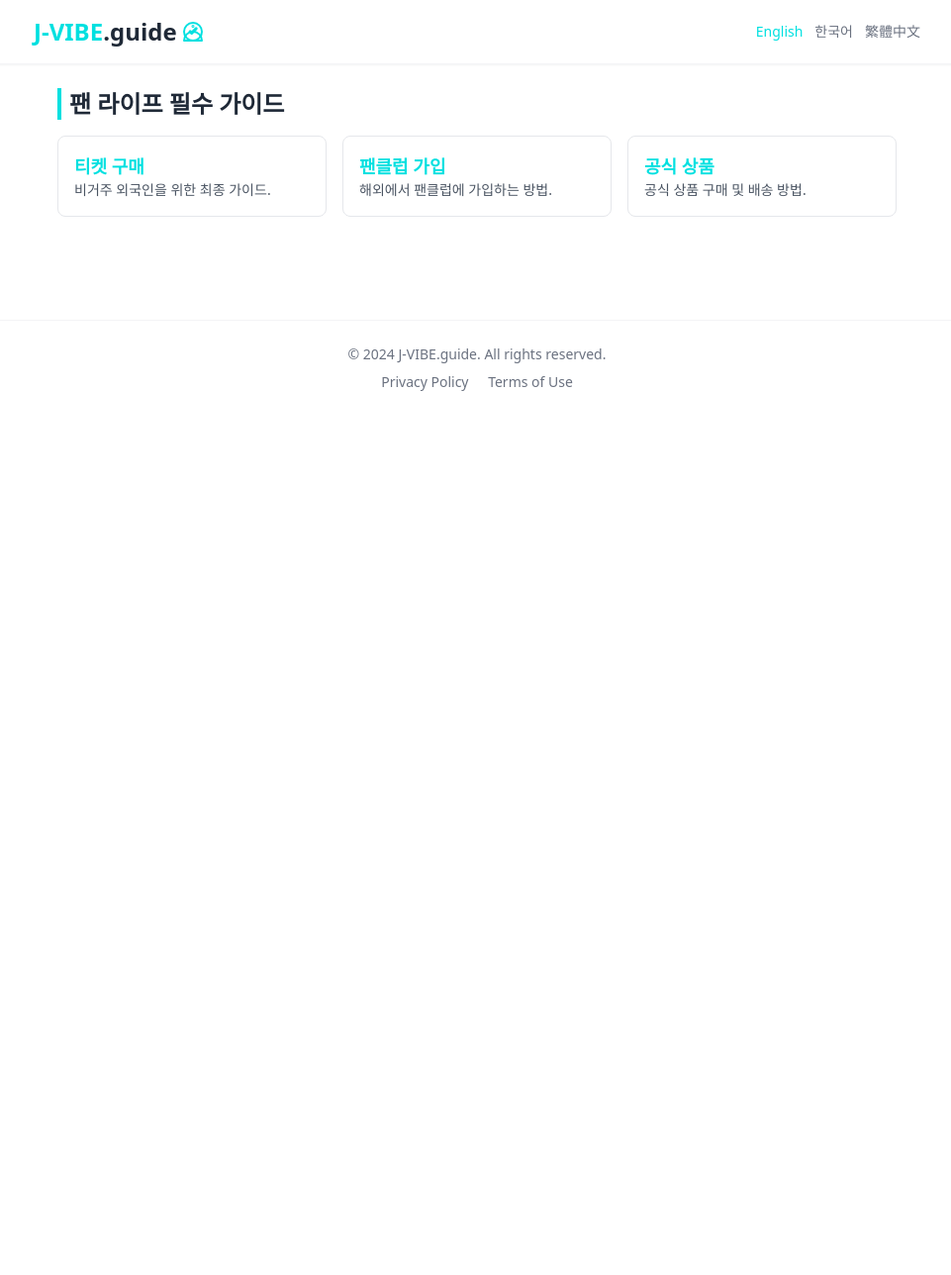
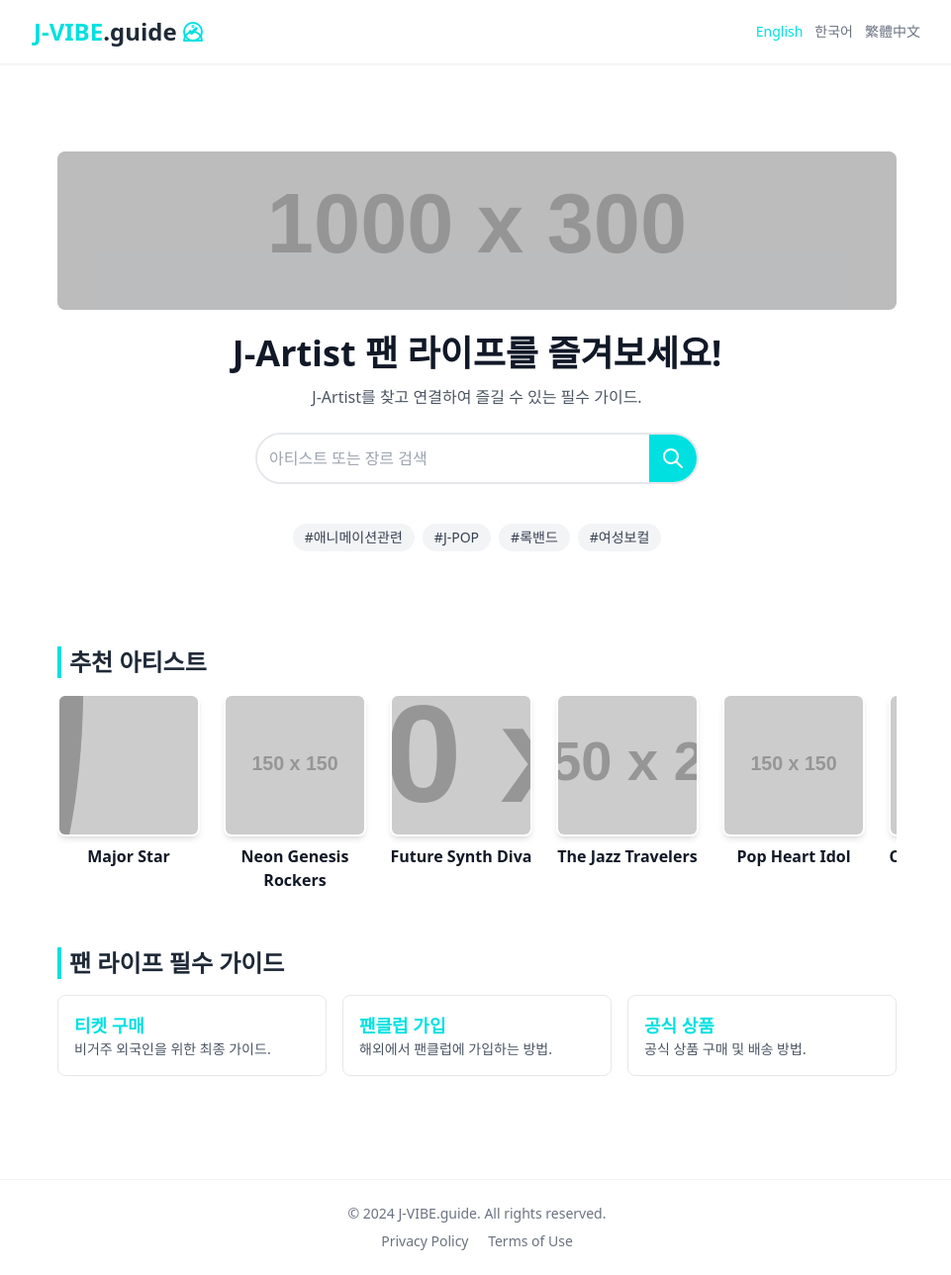
Before and after one commit to macyamasho-ux/j-vibe-guide, a Jekyll site: the page built from index-ko.html, in a window 1280 px wide and 1288 px high. Shown: the whole window at 99% size, without its empty margins (158-1119 px from the left). Built offline with Jekyll 4.4.1, drawn with Linux system fonts in a browser that asks for light colours; nearby versions of some CDN libraries.

Commit message:
Update index-ko.html

```diff
--- a/index-ko.html
+++ b/index-ko.html
@@ -3,10 +3,83 @@
 title: 홈
 ---
 
+<section class="hero text-center py-10 md:py-16 bg-white">
+    <div class="h-40 bg-gray-200 mb-6 rounded-lg overflow-hidden flex items-center justify-center relative">
+        <img src="https://via.placeholder.com/1000x300/e0ffff/000000?text=J-Artist+Live+Scene+Image" alt="Live Concert" class="w-full h-full object-cover opacity-80">
+        <div class="absolute inset-0 bg-black/10"></div>
+    </div>
+
+    <h1 class="text-4xl font-extrabold mb-3 text-gray-900">
+        J-Artist 팬 라이프를 즐겨보세요!
+    </h1>
+    <p class="text-gray-600 mb-6 max-w-lg mx-auto">J-Artist를 찾고 연결하여 즐길 수 있는 필수 가이드.</p>
+
+    <form class="mb-8 max-w-md mx-auto">
+        <div class="flex items-center border-2 border-gray-200 rounded-full overflow-hidden focus-within:border-deep-cyan transition duration-200">
+            <input type="search" placeholder="아티스트 또는 장르 검색" class="w-full p-3 text-gray-700 outline-none">
+            <button type="submit" class="bg-deep-cyan hover:bg-deep-cyan-dark p-3 text-white transition duration-150">
+                <svg xmlns="http://www.w3.org/2000/svg" class="h-6 w-6" fill="none" viewBox="0 0 24 24" stroke="currentColor" stroke-width="2">
+                    <path stroke-linecap="round" stroke-linejoin="round" d="M21 21l-6-6m2-5a7 7 0 11-14 0 7 7 0 0114 0z" />
+                </svg>
+            </button>
+        </div>
+    </form>
+
+    <div class="flex flex-wrap justify-center space-x-2 mb-8">
+        <a href="#" class="text-sm bg-gray-100 text-gray-700 py-1 px-3 rounded-full hover:bg-deep-cyan hover:text-white transition duration-150 mt-2">#애니메이션관련</a>
+        <a href="#" class="text-sm bg-gray-100 text-gray-700 py-1 px-3 rounded-full hover:bg-deep-cyan hover:text-white transition duration-150 mt-2">#J-POP</a>
+        <a href="#" class="text-sm bg-gray-100 text-gray-700 py-1 px-3 rounded-full hover:bg-deep-cyan hover:text-white transition duration-150 mt-2">#록밴드</a>
+        <a href="#" class="text-sm bg-gray-100 text-gray-700 py-1 px-3 rounded-full hover:bg-deep-cyan hover:text-white transition duration-150 mt-2">#여성보컬</a>
+    </div>
+</section>
+
+<section class="mb-10">
+    <h2 class="text-2xl font-bold mb-4 border-l-4 border-deep-cyan pl-2">추천 아티스트</h2>
+
+    <div class="flex space-x-6 overflow-x-auto pb-4 featured-scroll">
+
+        <a href="/j-vibe-guide/artists/major-star.html" class="w-36 flex-shrink-0 text-center group">
+            <img src="https://via.placeholder.com/150/00e0e0/000000?text=STAR1" alt="Major Star" class="w-36 h-36 rounded-lg mx-auto mb-2 object-cover border-2 border-transparent group-hover:border-deep-cyan transition duration-150 shadow-md">
+            <h3 class="text-base font-semibold text-gray-900 group-hover:text-deep-cyan">Major Star</h3>
+        </a>
+
+        <a href="/j-vibe-guide/artists/major-star-2.html" class="w-36 flex-shrink-0 text-center group">
+            <img src="https://via.placeholder.com/150/ff4500/FFFFFF?text=ROCK" alt="Neon Genesis Rockers" class="w-36 h-36 rounded-lg mx-auto mb-2 object-cover border-2 border-transparent group-hover:border-deep-cyan transition duration-150 shadow-md">
+            <h3 class="text-base font-semibold text-gray-900 group-hover:text-deep-cyan">Neon Genesis Rockers</h3>
+        </a>
+
+        <a href="/j-vibe-guide/artists/major-star-3.html" class="w-36 flex-shrink-0 text-center group">
+            <img src="https://via.placeholder.com/150/8a2be2/FFFFFF?text=SYNTH" alt="Future Synth Diva" class="w-36 h-36 rounded-lg mx-auto mb-2 object-cover border-2 border-transparent group-hover:border-deep-cyan transition duration-150 shadow-md">
+            <h3 class="text-base font-semibold text-gray-900 group-hover:text-deep-cyan">Future Synth Diva</h3>
+        </a>
+
+        <a href="/j-vibe-guide/artists/major-star-4.html" class="w-36 flex-shrink-0 text-center group">
+            <img src="https://via.placeholder.com/150/20b2aa/FFFFFF?text=JAZZ" alt="The Jazz Travelers" class="w-36 h-36 rounded-lg mx-auto mb-2 object-cover border-2 border-transparent group-hover:border-deep-cyan transition duration-150 shadow-md">
+            <h3 class="text-base font-semibold text-gray-900 group-hover:text-deep-cyan">The Jazz Travelers</h3>
+        </a>
+
+        <a href="/j-vibe-guide/artists/major-star-5.html" class="w-36 flex-shrink-0 text-center group">
+            <img src="https://via.placeholder.com/150/ff69b4/FFFFFF?text=IDOL" alt="Pop Heart Idol" class="w-36 h-36 rounded-lg mx-auto mb-2 object-cover border-2 border-transparent group-hover:border-deep-cyan transition duration-150 shadow-md">
+            <h3 class="text-base font-semibold text-gray-900 group-hover:text-deep-cyan">Pop Heart Idol</h3>
+        </a>
+
+        <a href="/j-vibe-guide/artists/minor-star-1.html" class="w-36 flex-shrink-0 text-center group">
+            <img src="https://via.placeholder.com/150/ffa07a/000000?text=LOFI" alt="Chilled Lo-fi Beats" class="w-36 h-36 rounded-lg mx-auto mb-2 object-cover border-2 border-transparent group-hover:border-deep-cyan transition duration-150 shadow-md">
+            <h3 class="text-base font-semibold text-gray-900 group-hover:text-deep-cyan">Chilled Lo-fi Beats</h3>
+        </a>
+
+        <a href="/j-vibe-guide/artists/minor-star-2.html" class="w-36 flex-shrink-0 text-center group">
+            <img src="https://via.placeholder.com/150/9370db/FFFFFF?text=FOLK" alt="Kyoto Folk Duo" class="w-36 h-36 rounded-lg mx-auto mb-2 object-cover border-2 border-transparent group-hover:border-deep-cyan transition duration-150 shadow-md">
+            <h3 class="text-base font-semibold text-gray-900 group-hover:text-deep-cyan">Kyoto Folk Duo</h3>
+        </a>
+
+    </div>
+</section>
+
 <section class="mb-10">
     <h2 class="text-2xl font-bold mb-4 border-l-4 border-deep-cyan pl-2">팬 라이프 필수 가이드</h2>
     <div class="grid grid-cols-1 md:grid-cols-3 gap-4">
-        <a href="{{ site.baseurl }}/guide-ticket-purchase.html" class="p-4 border rounded-lg hover:border-deep-cyan transition duration-150">
+        <a href="/j-vibe-guide/guide-ticket-purchase.html" class="p-4 border rounded-lg hover:border-deep-cyan transition duration-150">
             <h3 class="font-semibold text-lg text-deep-cyan">티켓 구매</h3>
             <p class="text-sm text-gray-600">비거주 외국인을 위한 최종 가이드.</p>
         </a>
```
